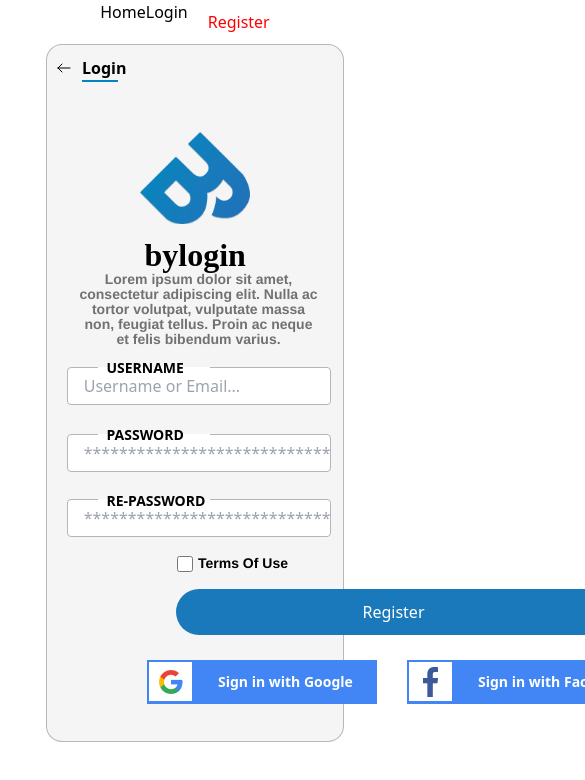
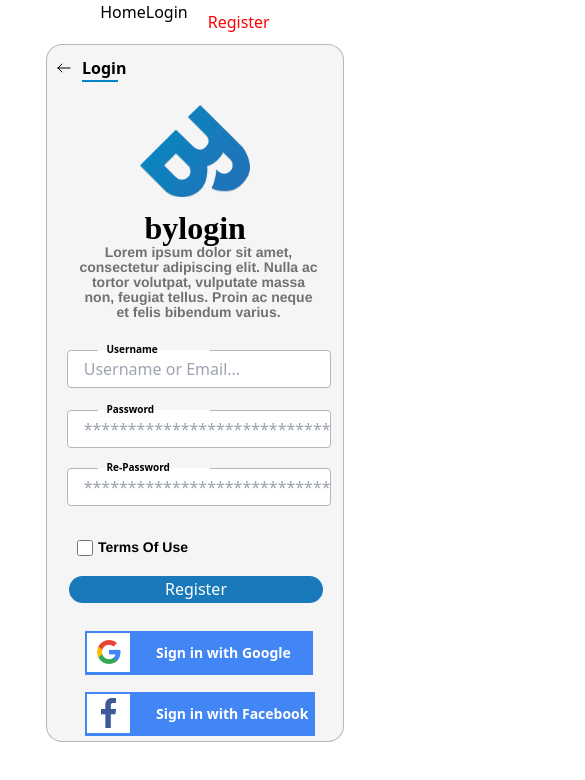
Before and after one commit to TruongTanNghia/Learn-Figma, a React (Vite) app: page /Register in a window 390 px wide. Shown: the top 780 px of the page, 585 px wide, since content can reach past the window. Built offline with nearby package versions, Linux system fonts and the light colour scheme.

Commit message:
feat: Done Funstion UI Mobile

```diff
--- a/src/pages/login/index.jsx
+++ b/src/pages/login/index.jsx
@@ -23,9 +23,12 @@ const Login = () => {
             </div>
           </div>
 
-          <div className="pt-[27px] ">
+          <div className="pt-[27px] max-md:pt-[60px]">
             <div className="flex flex-col items-center">
-              <img className="w-[151px] h-[126px] mb-[29px]" src={Logo} />
+              <img
+                className="w-[151px] h-[126px] max-md:w-[110px] max-md:h-[92px] max-sm:mb-[11px] mb-[29px]"
+                src={Logo}
+              />
               <div className="text-black text-4xl font-semibold font-['COCOGOOSE']">
                 bylogin
               </div>
@@ -45,30 +48,30 @@ const Login = () => {
                   />
                   <div className="absolute bg-white h-[7px] left-[12%] top-[0] w-[112px] max-md:absolute"></div>
                   <label
-                    className="max-md:absolute absolute top-[-15%] left-[12%] text-center text-black font-semibold font-['Source Sans Pro' text-sm px-2 leading-none"
+                    className="max-md:absolute max-md:text-[10px] absolute top-[-15%] left-[12%] text-center text-black font-semibold font-['Source Sans Pro' text-sm px-2 leading-none"
                     htmlFor="username"
                   >
-                   USERNAME
+                    Username
                   </label>
                 </div>
               </div>
-               <div className="pt-[37px] pl-[117px] pr-[129px] relative max-md:relative">
-                <div className="max-sm:w-[264.57px] max-sm:h-[38.22px] max-sm:mt-1 max-sm:ml-5 w-[443px] h-[64px] top-0 left-0 bg-neutral-100 rounded-[4px]  relative max-md:relative">
+              <div className="pt-[37px] pl-[117px] pr-[129px] max-md:pt-[19.78px] relative max-md:relative">
+                <div className="max-sm:w-[264.57px] max-sm:h-[38.22px] max-sm:ml-5 w-[443px] h-[64px] top-0 left-0 bg-neutral-100 rounded-[4px]  relative max-md:relative">
                   <input
                     className="w-full h-full rounded-[4px] border border-solid border-[#b6b6b6] pl-4"
                     placeholder="**********************"
                   />
                   <div className="absolute bg-white h-[7px] left-[12%] top-[0] w-[112px] max-md:absolute"></div>
                   <label
-                    className="max-md:absolute absolute top-[-15%] left-[12%] text-center text-black font-semibold font-['Source Sans Pro' text-sm px-2 leading-none"
+                    className="max-md:absolute max-md:text-[10px] absolute top-[-15%] left-[12%] text-center text-black font-semibold font-['Source Sans Pro' text-sm px-2 leading-none"
                     htmlFor="username"
                   >
-                    PASSWORD
+                    Password
                   </label>
                 </div>
               </div>
             </div>
-            <div className="flex flex-row pt-[19px] pl-[130px] w-[96%]">
+            <div className="flex flex-row max-md:pl-[30px] max:md:pt-[22px] pt-[19px] pl-[130px] w-[96%]">
               <input
                 className=" w-[16px] h-[16px] bg-neutral-100 border border-zinc-400"
                 type="checkbox"
@@ -76,21 +79,19 @@ const Login = () => {
               <div className="ml-[5px] [font-family:'Source_Sans_Pro-SemiBold',Helvetica] font-semibold text-black text-[14px] text-center tracking-[0] leading-[15.1px] whitespace-nowrap">
                 Remember me
               </div>
-              <div className="w-[109px] h-[15px] pl-[180px] pr-[138pxs] ">
+              <div className="w-[109px] h-[15px] pl-[180px] max-md:pl-[39px] max-md:pr-[21px] pr-[138pxs] ">
                 <div className=" [font-family:'Source_Sans_Pro-SemiBold',Helvetica] font-semibold text-black text-[14px] text-center tracking-[0] leading-[15.1px] whitespace-nowrap">
                   Forgot&nbsp;&nbsp;Password?
                 </div>
               </div>
             </div>
-            <div className="pt-[17px] pr-[129px] pl-[129px]">
-              <button className="w-[435px] h-[46px] top-0 left-0 bg-[#1979bb] rounded-[50px] text-white">
-                Login{" "}
+            <div className="pt-[17px] pr-[129px] pl-[129px] max-md:pl-[22px] max-md:pt-[20px] ">
+              <button className="w-[435px] h-[46px] max-md:h-[27px] max-md:w-[254px] top-0 left-0 bg-[#1979bb] rounded-[50px] text-white">
+                Login
               </button>
             </div>
-            <div className="flex flex-row">
-              <div className="pl-[100px] pt-[25px] pb-[47px] pr-4 flex">
-                {" "}
-                {/* Thêm lớp 'pr-4' để giảm padding bên phải */}
+            <div className="flex flex-row max-md:flex-col">
+              <div className="pl-[100px] pt-[25px] pb-[47px] max-md:pl-[38px] max-md:pt-[28px] max-md:pr-[30px] max-md:pb-[0px] pr-4 flex">
                 <div className="w-[230px] h-[44px] top-0 left-0 bg-[#4285f4] ">
                   <div className="absolute pt-[14px] pr-[43px] pl-[71px] font-semibold text-white text-[14px] text-center tracking-[0] leading-[15.1px] whitespace-nowrap">
                     Sign in with Google
@@ -109,7 +110,7 @@ const Login = () => {
                 </div>
               </div>
 
-              <div className=" pt-[25px] pl-[14px] pr-[144px] pb-[47px]">
+              <div className=" pt-[25px] pl-[14px] pr-[144px] max-md:pt-[17px] pb-[47px] max-md:pl-[38px] max-md:pr-[30px]">
                 <div className="w-[230px] h-[44px] top-0 left-0 bg-[#4285f4] ">
                   <div className="absolute pt-[14px] pr-[43px] pl-[71px] font-semibold text-white text-[14px] text-center tracking-[0] leading-[15.1px] whitespace-nowrap">
                     Sign in with Facebook
--- a/src/pages/regiester/index.jsx
+++ b/src/pages/regiester/index.jsx
@@ -7,7 +7,7 @@ const RegisterPage = () => {
   return (
     <>
       <div className="w-[1728] h-[1117] flex justify-center items-center">
-        <div className="w-[689px] h-[792px] max-sm:w-[298px] max-sm:h-[698px] bg-neutral-100 rounded-2xl border border-black border-opacity-25">
+        <div className="w-[689px] h-[792px] max-md:w-[298px] max-md:h-[698px] bg-neutral-100 rounded-2xl border border-black border-opacity-25">
           <div className=" ml-[10px] mt-[15px] w-[18px] h-[18px] absolute">
             <div className="w-[18px] h-[18px] mt-[3px] left-0 top-0 absolute">
               <img src={Line} alt="Error" className="rotate-180" />
@@ -22,10 +22,10 @@ const RegisterPage = () => {
             </Link>
           </div>
 
-          <div className="pt-[27px] ">
+          <div className="pt-[27px] max-md:pt-[60px]">
             <div className="flex flex-col items-center">
               <img
-                className="w-[151px] h-[126px] max-md:w-[110px] max-md:h-[92px] max-sm:mt-[60px] max-sm:mb-[11px] mb-[29px]"
+                className="w-[151px] h-[126px] max-md:w-[110px] max-md:h-[92px] max-sm:mb-[11px] mb-[29px]"
                 src={Logo}
               />
               <div className="text-black max-md:w-[135px] max-md:h[32px] max-md:ml-[115px] max-md:mr-[81px] max-md:h-[32px] max-md:text-[32px] text-4xl font-semibold font-['COCOGOOSE']">
@@ -40,55 +40,55 @@ const RegisterPage = () => {
                 </p>
               </div>
               <div className="pt-[37px] pl-[117px] pr-[129px] relative max-md:relative">
-                <div className="max-sm:w-[264.57px] max-sm:h-[38.22px] max-sm:mt-[-50px] max-sm:ml-5 w-[443px] h-[64px] top-0 left-0 bg-neutral-100 rounded-[4px]  relative max-md:relative">
+                <div className="max-sm:w-[264.57px] max-sm:h-[38.22px] max-sm:mt-[-40px] max-sm:ml-5 w-[443px] h-[64px] top-0 left-0 bg-neutral-100 rounded-[4px]  relative max-md:relative">
                   <input
                     className="w-full h-full rounded-[4px] border border-solid border-[#b6b6b6] pl-4"
                     placeholder="Username or Email..."
                   />
                   <div className="absolute bg-white h-[7px] left-[12%] top-[0] w-[112px] max-md:absolute"></div>
                   <label
-                    className="max-md:absolute absolute top-[-15%] left-[12%] text-center text-black font-semibold font-['Source Sans Pro' text-sm px-2 leading-none"
+                    className="max-md:absolute max-md:text-[10px] absolute top-[-15%] left-[12%] text-center text-black font-semibold font-['Source Sans Pro' text-sm px-2 leading-none"
                     htmlFor="username"
                   >
-                   USERNAME
+                    Username
                   </label>
                 </div>
               </div>
 
-               <div className="pt-[37px] pl-[117px] pr-[129px] relative max-md:relative">
-                <div className="max-sm:w-[264.57px] max-sm:h-[38.22px] max-sm:mt-[-20px] max-sm:ml-5 w-[443px] h-[64px] top-0 left-0 bg-neutral-100 rounded-[4px]  relative max-md:relative">
+              <div className="pt-[37px] pl-[117px] max-md:pt-[19.78px] pr-[129px] relative max-md:relative">
+                <div className="max-sm:w-[264.57px] max-sm:h-[38.22px] max-sm:ml-5 w-[443px] h-[64px] top-0 left-0 bg-neutral-100 rounded-[4px]  relative max-md:relative">
                   <input
                     className="w-full h-full rounded-[4px] border border-solid border-[#b6b6b6] pl-4"
                     placeholder="********************************"
                   />
                   <div className="absolute bg-white h-[7px] left-[12%] top-[0] w-[112px] max-md:absolute"></div>
                   <label
-                    className="max-md:absolute absolute top-[-15%] left-[12%] text-center text-black font-semibold font-['Source Sans Pro' text-sm px-2 leading-none"
+                    className="max-md:absolute max-md:text-[10px] absolute top-[-15%] left-[12%] text-center text-black font-semibold font-['Source Sans Pro' text-sm px-2 leading-none"
                     htmlFor="username"
                   >
-                   PASSWORD
+                    Password
                   </label>
                 </div>
               </div>
 
-               <div className="pt-[37px] pl-[117px] pr-[129px] relative max-md:relative">
-                <div className="max-sm:w-[264.57px] max-sm:h-[38.22px] max-sm:mt-[-10px] max-sm:ml-5 w-[443px] h-[64px] top-0 left-0 bg-neutral-100 rounded-[4px]  relative max-md:relative">
+              <div className="pt-[37px] pl-[117px] max-md:pt-[19.78px] pr-[129px] relative max-md:relative">
+                <div className="max-sm:w-[264.57px] max-sm:h-[38.22px] max-sm:ml-5 w-[443px] h-[64px] top-0 left-0 bg-neutral-100 rounded-[4px]  relative max-md:relative">
                   <input
                     className="w-full h-full rounded-[4px] border border-solid border-[#b6b6b6] pl-4"
                     placeholder="********************************"
                   />
                   <div className="absolute bg-white h-[7px] left-[12%] top-[0] w-[112px] max-md:absolute"></div>
                   <label
-                    className="max-md:absolute absolute top-[-15%] left-[12%] text-center text-black font-semibold font-['Source Sans Pro' text-sm px-2 leading-none"
+                    className="max-md:absolute max-md:text-[10px] absolute top-[-15%] left-[12%] text-center text-black font-semibold font-['Source Sans Pro' text-sm px-2 leading-none"
                     htmlFor="username"
                   >
-                   RE-PASSWORD
+                    Re-Password
                   </label>
                 </div>
               </div>
             </div>
 
-            <div className="flex flex-row pt-[19px] pl-[130px] w-[96%]">
+            <div className="flex flex-row max-md:pl-[30px] max-md:pt-[34px] pt-[19px] pl-[130px] w-[96%]">
               <input
                 className="w-[16px] h-[16px] bg-neutral-100 border border-zinc-400"
                 type="checkbox"
@@ -97,15 +97,13 @@ const RegisterPage = () => {
                 Terms Of Use
               </div>
             </div>
-            <div className="pt-[17px] pr-[129px] pl-[129px]">
-              <button className="w-[435px] h-[46px] top-0 left-0 bg-[#1979bb] rounded-[50px] text-white">
+            <div className="pt-[17px] pr-[129px] pl-[129px] max-md:pl-[22px] max-md:pt-[20px] ">
+              <button className="w-[435px] h-[46px] max-md:h-[27px] max-md:w-[254px] top-0 left-0 bg-[#1979bb] rounded-[50px] text-white">
                 Register
               </button>
             </div>
-            <div className="flex flex-row">
-              <div className="pl-[100px] pt-[25px] pb-[47px] pr-4 flex">
-                {" "}
-                {/* Thêm lớp 'pr-4' để giảm padding bên phải */}
+            <div className="flex flex-row max-md:flex-col">
+              <div className="pl-[100px] pt-[25px] pb-[47px] max-md:pl-[38px] max-md:pt-[28px] max-md:pr-[30px] max-md:pb-[0px] pr-4 flex">
                 <div className="w-[230px] h-[44px] top-0 left-0 bg-[#4285f4] ">
                   <div className="absolute pt-[14px] pr-[43px] pl-[71px] font-semibold text-white text-[14px] text-center tracking-[0] leading-[15.1px] whitespace-nowrap">
                     Sign in with Google
@@ -124,7 +122,7 @@ const RegisterPage = () => {
                 </div>
               </div>
 
-              <div className=" pt-[25px] pl-[14px] pr-[144px] pb-[47px]">
+              <div className=" pt-[25px] pl-[14px] pr-[144px] max-md:pt-[17px] pb-[47px] max-md:pl-[38px] max-md:pr-[30px]">
                 <div className="w-[230px] h-[44px] top-0 left-0 bg-[#4285f4] ">
                   <div className="absolute pt-[14px] pr-[43px] pl-[71px] font-semibold text-white text-[14px] text-center tracking-[0] leading-[15.1px] whitespace-nowrap">
                     Sign in with Facebook
```
